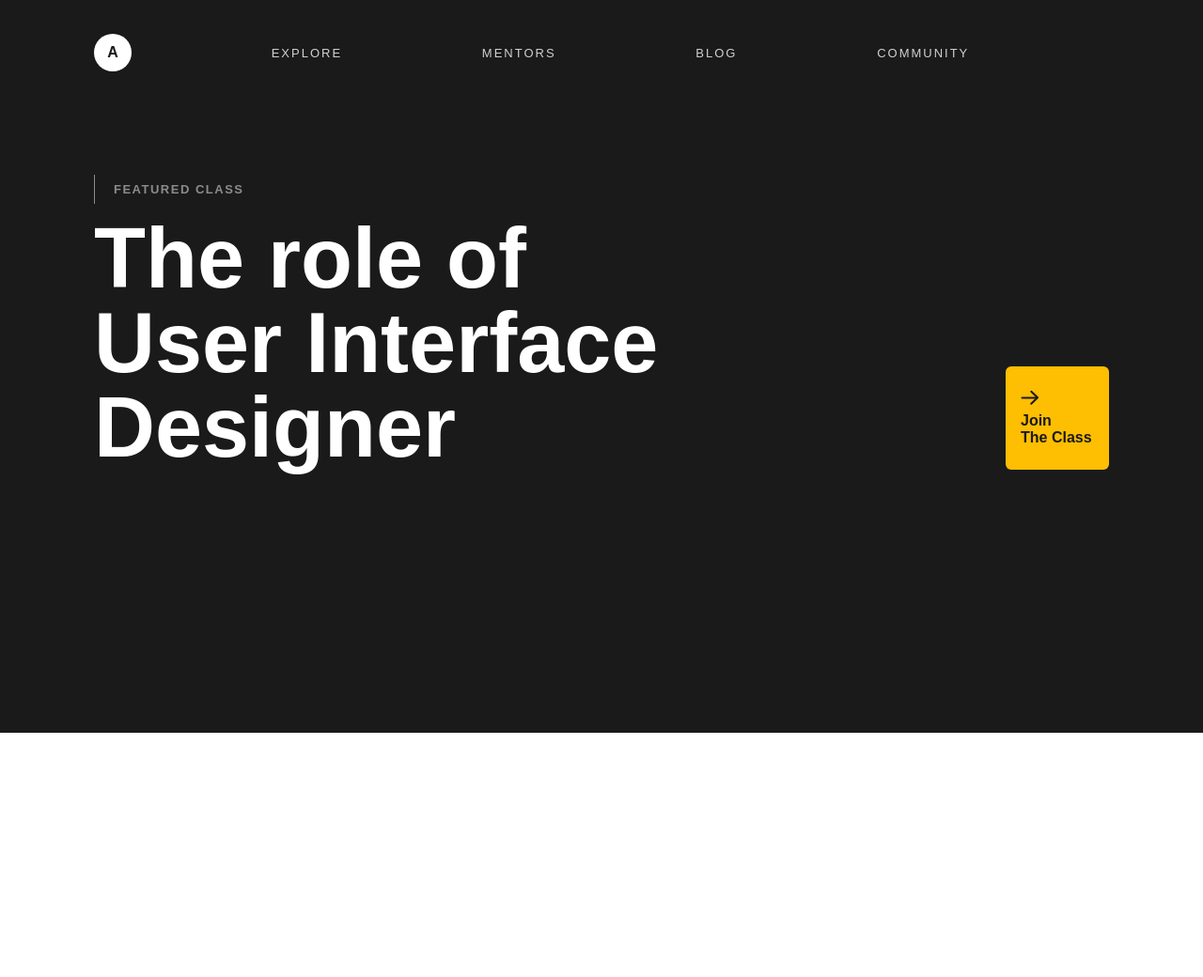
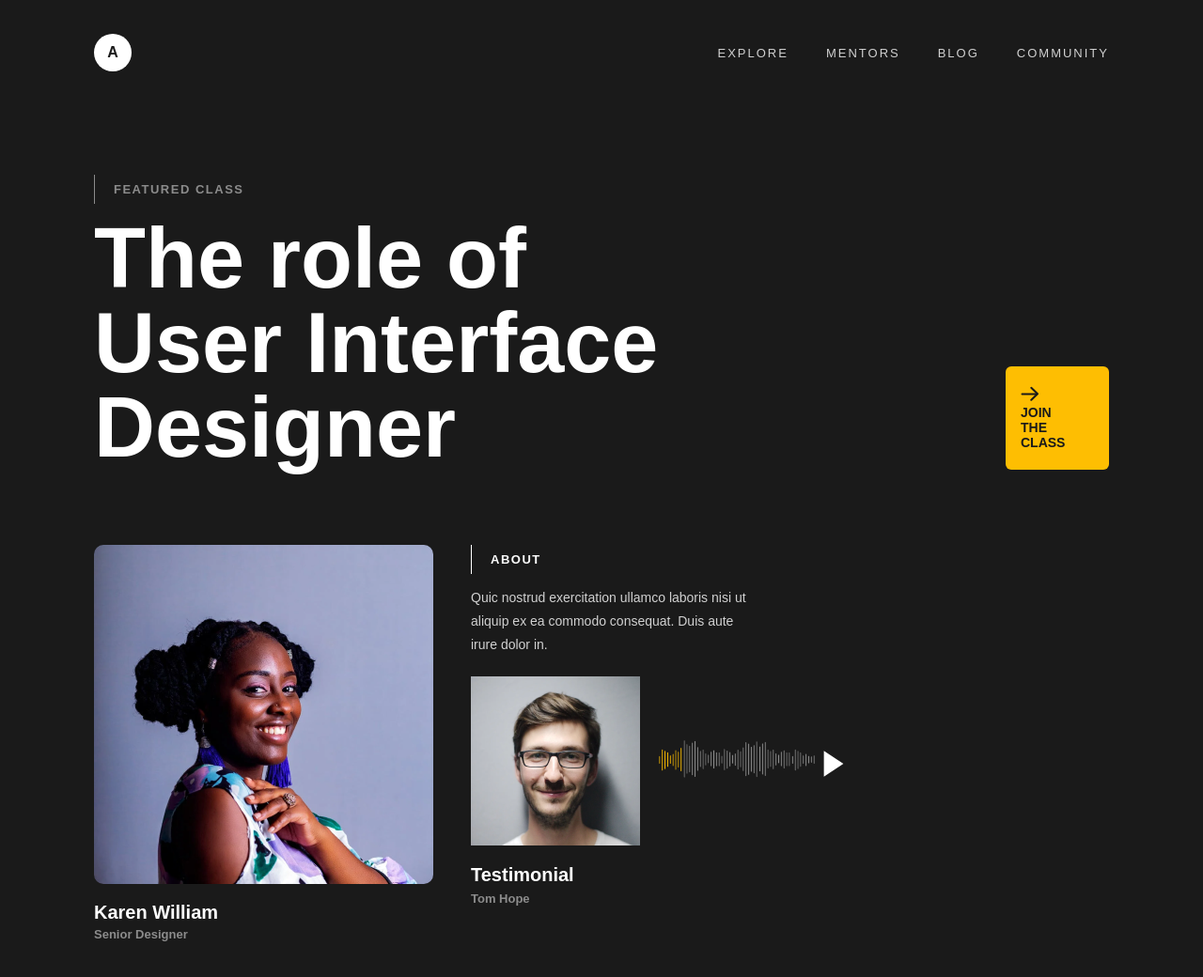
Before and after one commit to ChocoPichu/project-7---new-module, a plain HTML site: page index.html in a window 1280 px wide. Shown: the whole page at 94% size. Before the commit the page ends 800 px from the top, so only its background shows below. Drawn offline with Linux system fonts and the light colour scheme.

Commit message:
+ section 2

```diff
--- a/index.html
+++ b/index.html
@@ -1,43 +1,60 @@
 <!DOCTYPE html>
 <html lang="en">
 <head>
-    <meta charset="UTF-8">
-    <meta name="viewport" content="width=device-width, initial-scale=1.0">
-    <title>Document</title>
-    <link rel="stylesheet" href="./style.css">
+  <meta charset="UTF-8" />
+  <meta name="viewport" content="width=device-width, initial-scale=1.0"/>
+  <title>UI Designer Class</title>
+  <link rel="stylesheet" href="./style.css"/>
 </head>
 <body>
   <header class="header">
     <div class="container">
       <nav class="navigation">
-            <a href="" class="logo">A</a>
+        <a href="#" class="logo">A</a>
         <ul class="navigation-holder">
-
-                <li class="nav-links">
-                    <a href="#">Explore</a>
-                </li>
-                <li class="nav-links">
-                    <a href="#">Mentors</a>
-                </li>
-                <li class="nav-links">
-                    <a href="#">Blog</a>
-                </li>
-                <li class="nav-links">
-                    <a href="#">Community</a>
-                </li>
-
+          <li class="nav-links"><a href="#">Explore</a></li>
+          <li class="nav-links"><a href="#">Mentors</a></li>
+          <li class="nav-links"><a href="#">Blog</a></li>
+          <li class="nav-links"><a href="#">Community</a></li>
         </ul>
       </nav>
 
       <section class="header-title">
         <span class="header-subtitle-text">featured class</span>
         <h1 class="header-title-text">The role of User Interface Designer</h1>
-
-
         <a href="#" class="join">
-                <img src="./img/icons/arrow.svg" alt="">
+          <img src="./img/icons/arrow.svg" alt="arrow"/>
           <span class="join-text">Join <br> The Class</span>
         </a>
+      </section>
+
+      <section class="header-info-block">
+        <div class="card-info">
+          <img src="./img/girl-avatar.png" alt="avatar" class="card-info-img"/>
+          <h2 class="info-title">Karen William</h2>
+          <span class="info-subtitle">Senior Designer</span>
+        </div>
+
+        <div class="card-about">
+          <div class="about-text-wrapper">
+            <span class="about-subtitle-text">About</span>
+            <p class="about-desc">
+              Quic nostrud exercitation ullamco laboris nisi ut aliquip ex ea commodo consequat.
+              Duis aute irure dolor in.
+            </p>
+          </div>
+          <div class="audio-block">
+            <img src="./img/man-avatar.png" alt="testimonial"/>
+            <div class="audio-container">
+              <img src="./img/audio.png" alt="audio track" class="audio-track"/>
+              <a href="#" class="play-btn">
+                <img src="./img/icons/play.svg" alt="play button"/>
+              </a>
+            </div>
+          </div>
+          <h2 class="about-title">Testimonial</h2>
+          <span class="about-subtitle">Tom Hope</span>
+        </div>
       </section>
     </div>
   </header>
--- a/style.css
+++ b/style.css
@@ -3,7 +3,6 @@
   box-sizing: border-box;
   font-family: Arial, Helvetica, sans-serif;
 }
-
 
 .container {
   max-width: 1080px;
@@ -37,13 +36,11 @@
 
 .navigation-holder {
   list-style-type: none;
-    padding: 0;
   display: flex;
-    flex-grow: 1;
-    justify-content: space-evenly;
+  gap: 40px;
 }
 
-.nav-links a{
+.nav-links a {
   text-decoration: none;
   color: #d1d1d1;
   text-transform: uppercase;
@@ -94,3 +91,92 @@
   font-weight: bold;
   border-radius: 6px;
 }
+
+.join-text {
+  font-size: 14px;
+  text-transform: uppercase;
+  font-weight: bold;
+}
+
+.header-info-block {
+  display: flex;
+  justify-content: space-between;
+  margin-top: 60px;
+  gap: 40px;
+}
+
+.card-info {
+  max-width: 361px;
+}
+
+.card-info-img {
+  width: 100%;
+  border-radius: 10px;
+}
+
+.info-title {
+  font-size: 20px;
+  font-weight: bold;
+  color: white;
+  margin-top: 15px;
+}
+
+.info-subtitle {
+  font-size: 13px;
+  color: #8c8c8c;
+  font-weight: bold;
+  display: block;
+  margin-top: 4px;
+}
+
+.card-about {
+  flex-grow: 1;
+}
+
+.about-subtitle-text {
+  display: inline-block;
+  border-left: 1px solid white;
+  padding: 8px 0 8px 20px;
+  color: white;
+  font-weight: bold;
+  text-transform: uppercase;
+  font-size: 13px;
+  letter-spacing: 1.5px;
+  margin-bottom: 13px;
+}
+
+.about-desc {
+  color: #d1d1d1;
+  max-width: 300px;
+  font-size: 14px;
+  line-height: 1.8;
+  margin-bottom: 20px;
+}
+
+.audio-block {
+  display: flex;
+  align-items: center;
+  gap: 20px;
+  margin-bottom: 20px;
+}
+
+.audio-track {
+  height: 40px;
+}
+
+.play-btn img {
+  width: 30px;
+  height: 30px;
+}
+
+.about-title {
+  font-size: 20px;
+  color: white;
+  margin-bottom: 4px;
+}
+
+.about-subtitle {
+  font-size: 13px;
+  color: #8c8c8c;
+  font-weight: bold;
+}
```
Lines whose indentation alone changed are shown as unchanged.
